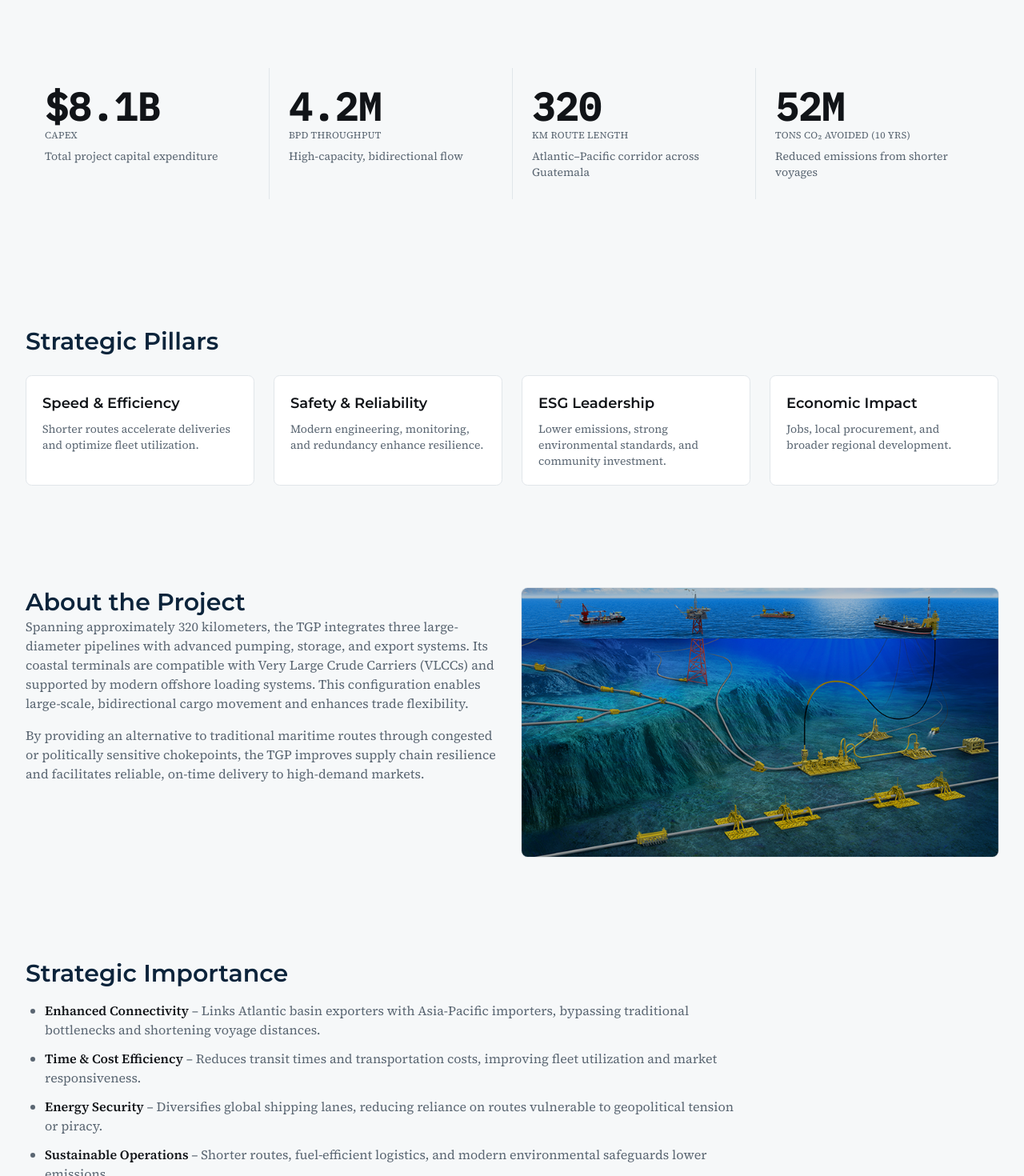
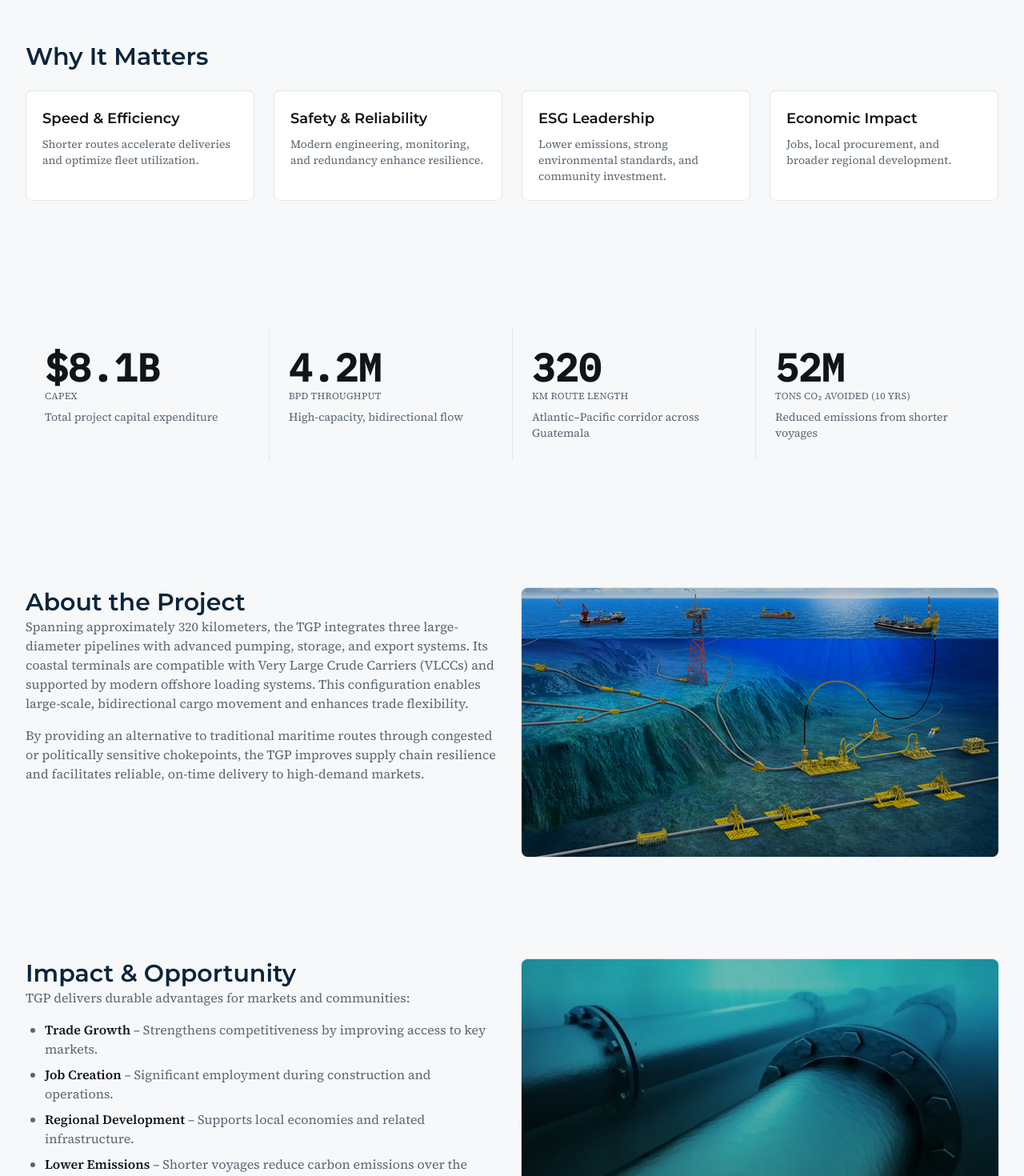
Before and after one commit to xrivera-launchfrog/cross-corridor-connect, a React (Vite) app: page / in a window 1280 px wide. Shown: the part 720-2190 px from the top of the page at 80% size. Built offline with nearby package versions, Linux system fonts and the light colour scheme.

Commit message:
Update homepage section order
Reordered homepage sections according to the provided list, maintaining existing designs and content.

```diff
--- a/src/pages/Index.tsx
+++ b/src/pages/Index.tsx
@@ -55,8 +55,26 @@ const Index = () => {
         </div>
       </section>
 
+
+      <section className="container mx-auto py-16">
+        <h2 className="text-2xl md:text-3xl font-semibold font-display">Why It Matters</h2>
+        <div className="mt-6 grid gap-6 sm:grid-cols-2 md:grid-cols-4">
+          {[
+            ["Speed & Efficiency", "Shorter routes accelerate deliveries and optimize fleet utilization."],
+            ["Safety & Reliability", "Modern engineering, monitoring, and redundancy enhance resilience."],
+            ["ESG Leadership", "Lower emissions, strong environmental standards, and community investment."],
+            ["Economic Impact", "Jobs, local procurement, and broader regional development."],
+          ].map(([title, body]) => (
+            <article key={title as string} className="rounded-md border bg-card p-5">
+              <h3 className="text-lg font-semibold text-foreground">{title}</h3>
+              <p className="mt-2 text-sm text-muted-foreground">{body}</p>
+            </article>
+          ))}
+        </div>
+      </section>
+
       <section className="container mx-auto py-16 md:py-24">
-        <h2 className="sr-only">Key Stats</h2>
+        <h2 className="sr-only">At-a-Glance Stats</h2>
         <div className="grid sm:grid-cols-2 md:grid-cols-4 lg:grid-cols-4 divide-y sm:divide-y-0 sm:divide-x divide-border">
           {[
             ["$8.1B", "CAPEX", "Total project capital expenditure"],
@@ -69,23 +87,6 @@ const Index = () => {
               <div className="mt-1 text-xs uppercase tracking-wide text-muted-foreground">{unit}</div>
               <div className="mt-2 text-sm text-muted-foreground">{description}</div>
             </div>
-          ))}
-        </div>
-      </section>
-
-      <section className="container mx-auto py-16">
-        <h2 className="text-2xl md:text-3xl font-semibold font-display">Strategic Pillars</h2>
-        <div className="mt-6 grid gap-6 sm:grid-cols-2 md:grid-cols-4">
-          {[
-            ["Speed & Efficiency", "Shorter routes accelerate deliveries and optimize fleet utilization."],
-            ["Safety & Reliability", "Modern engineering, monitoring, and redundancy enhance resilience."],
-            ["ESG Leadership", "Lower emissions, strong environmental standards, and community investment."],
-            ["Economic Impact", "Jobs, local procurement, and broader regional development."],
-          ].map(([title, body]) => (
-            <article key={title as string} className="rounded-md border bg-card p-5">
-              <h3 className="text-lg font-semibold text-foreground">{title}</h3>
-              <p className="mt-2 text-sm text-muted-foreground">{body}</p>
-            </article>
           ))}
         </div>
       </section>
@@ -114,19 +115,10 @@ const Index = () => {
         </figure>
       </section>
 
-      <section className="container mx-auto py-16">
-        <h2 className="text-2xl md:text-3xl font-semibold font-display">Strategic Importance</h2>
-        <ul className="mt-4 grid gap-3 list-disc pl-6 text-muted-foreground max-w-4xl">
-          <li><strong className="text-foreground">Enhanced Connectivity</strong> – Links Atlantic basin exporters with Asia-Pacific importers, bypassing traditional bottlenecks and shortening voyage distances.</li>
-          <li><strong className="text-foreground">Time & Cost Efficiency</strong> – Reduces transit times and transportation costs, improving fleet utilization and market responsiveness.</li>
-          <li><strong className="text-foreground">Energy Security</strong> – Diversifies global shipping lanes, reducing reliance on routes vulnerable to geopolitical tension or piracy.</li>
-          <li><strong className="text-foreground">Sustainable Operations</strong> – Shorter routes, fuel‑efficient logistics, and modern environmental safeguards lower emissions.</li>
-        </ul>
-      </section>
 
       <section className="container mx-auto py-16 grid gap-6 md:grid-cols-2 items-start">
         <div>
-          <h2 className="text-2xl md:text-3xl font-semibold font-display">Economic & Environmental Benefits</h2>
+          <h2 className="text-2xl md:text-3xl font-semibold font-display">Impact & Opportunity</h2>
           <p className="text-muted-foreground max-w-3xl">TGP delivers durable advantages for markets and communities:</p>
           <ul className="mt-4 grid gap-2 list-disc pl-6 text-muted-foreground max-w-3xl">
             <li><strong className="text-foreground">Trade Growth</strong> – Strengthens competitiveness by improving access to key markets.</li>
@@ -153,7 +145,7 @@ const Index = () => {
 
 
       <section className="container mx-auto py-16 md:py-24">
-        <h2 className="text-2xl md:text-3xl font-semibold font-display">Project Overview</h2>
+        <h2 className="text-2xl md:text-3xl font-semibold font-display">Project Roadmap & Status</h2>
         <div className="mt-8 grid gap-8 md:grid-cols-2">
           <article className="group rounded-md border bg-card p-6 transition-all duration-300 hover:shadow-[var(--shadow-elegant)]">
             <div className="flex items-start gap-4">
@@ -199,7 +191,7 @@ const Index = () => {
 
 
       <section className="container mx-auto py-16 md:py-24">
-        <h2 className="text-2xl md:text-3xl font-semibold font-display">Public Contact Information</h2>
+        <h2 className="text-2xl md:text-3xl font-semibold font-display">Investor Access / Contact</h2>
         <div className="mt-6 grid gap-3">
           <a href="mailto:info@tgppipeline.com" className="underline decoration-accent decoration-2 underline-offset-8 text-lg font-medium">General Inquiries: info@tgppipeline.com</a>
           <a href="mailto:media@tgppipeline.com" className="underline decoration-accent/80 decoration-2 underline-offset-8 text-lg font-medium">Media Requests: media@tgppipeline.com</a>
```
